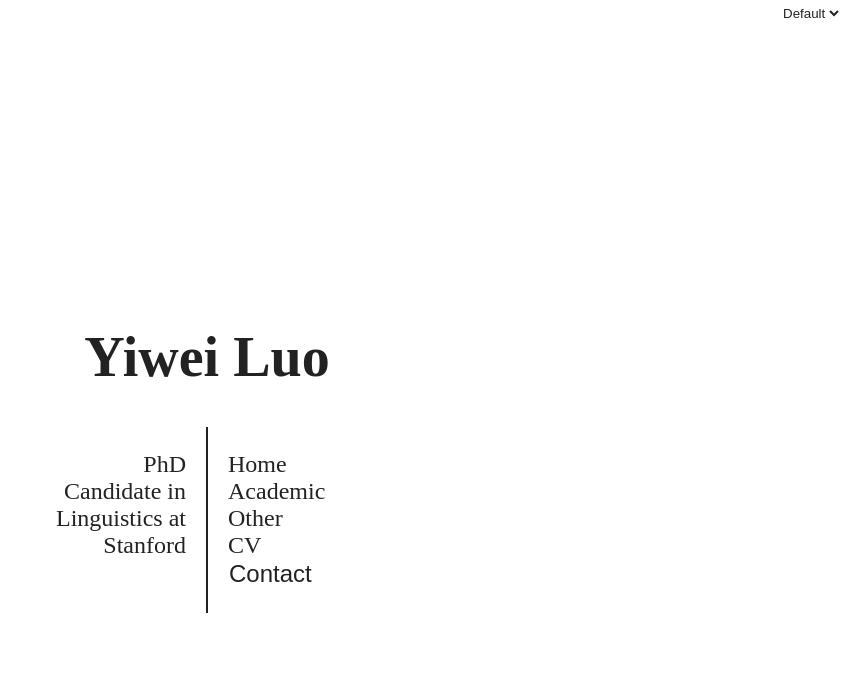
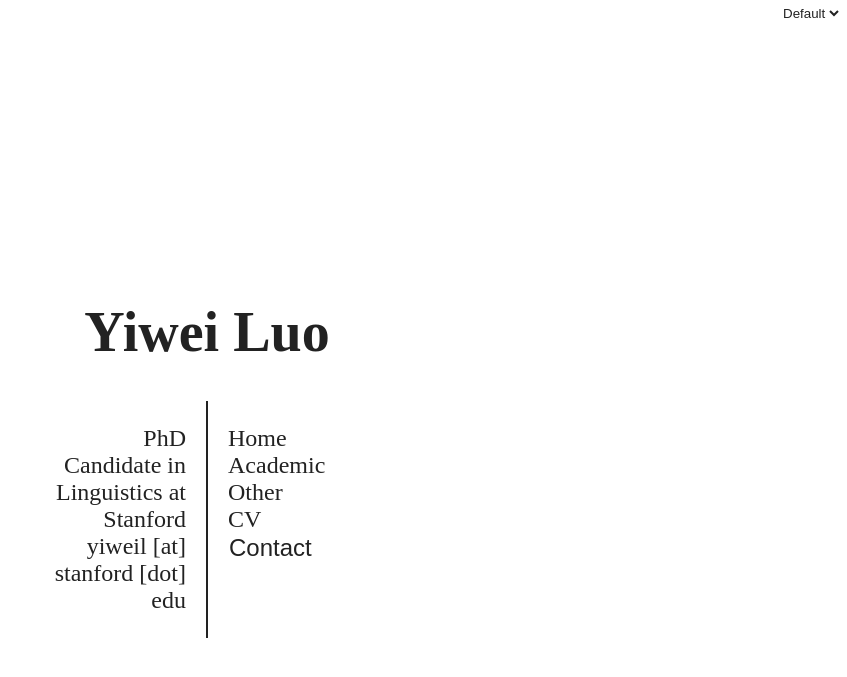
Before and after one commit to yiweiluo/yiweiluo.github.io, a Jekyll site: the page built from docs/index.md, in a window 1280 px wide. Shown: the top 677 px of the page, without its empty margins (433-1280 px from the left). Built offline with Jekyll 4.4.1, drawn with Linux system fonts in a browser that asks for light colours.

Commit message:
add email outside button instead

```diff
--- a/docs/_sass/main.scss
+++ b/docs/_sass/main.scss
@@ -66,6 +66,10 @@
   width: 50%;
   text-align: right;
   padding-right: 20px;
+  p.email {
+    color: #b30000;
+    font-size: 1.1rem;
+  }
 }
 .nav-link {
   ul {
--- a/docs/index.md
+++ b/docs/index.md
@@ -1,5 +1,5 @@
 ---
 layout: home
-home_text: PhD Candidate in Linguistics at Stanford
+home_text: PhD Candidate in Linguistics at Stanford <br> yiweil [at] stanford [dot] edu
 title: Yiwei Luo
 ---
```
Also changed, not shown: 1 other file.
